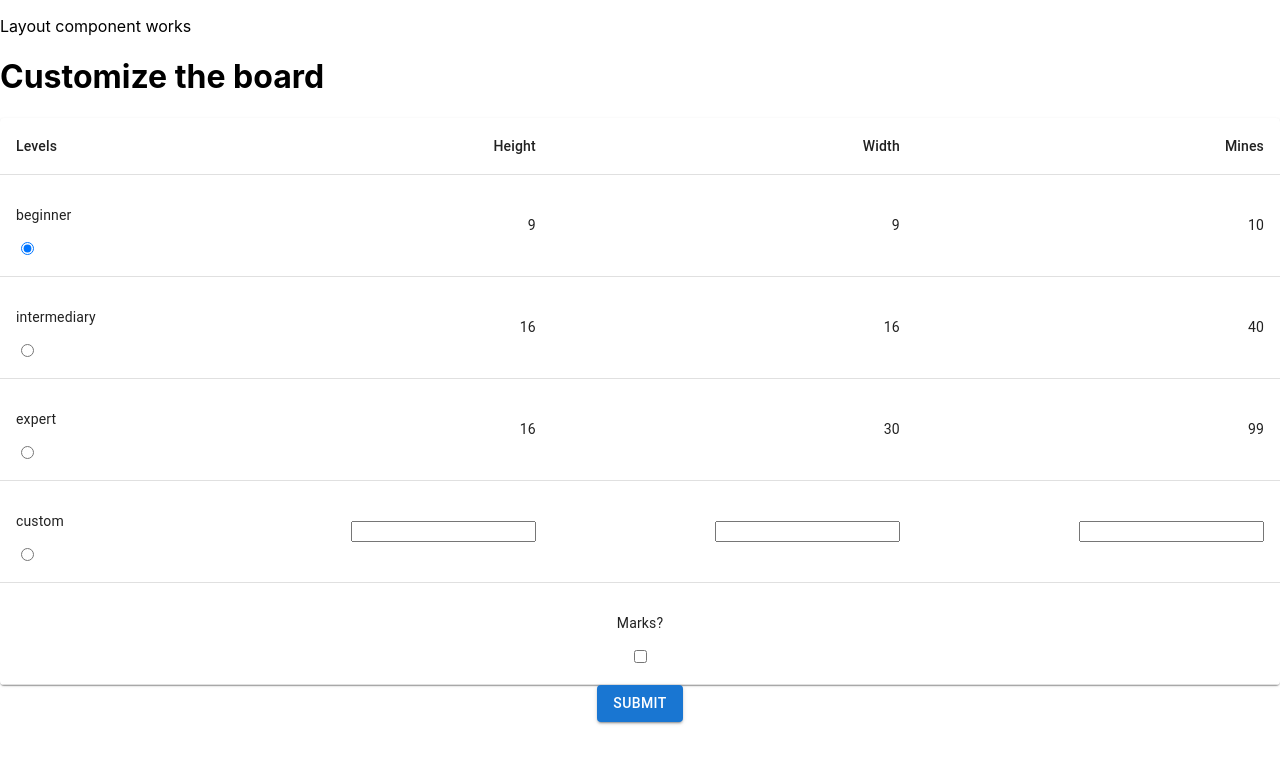
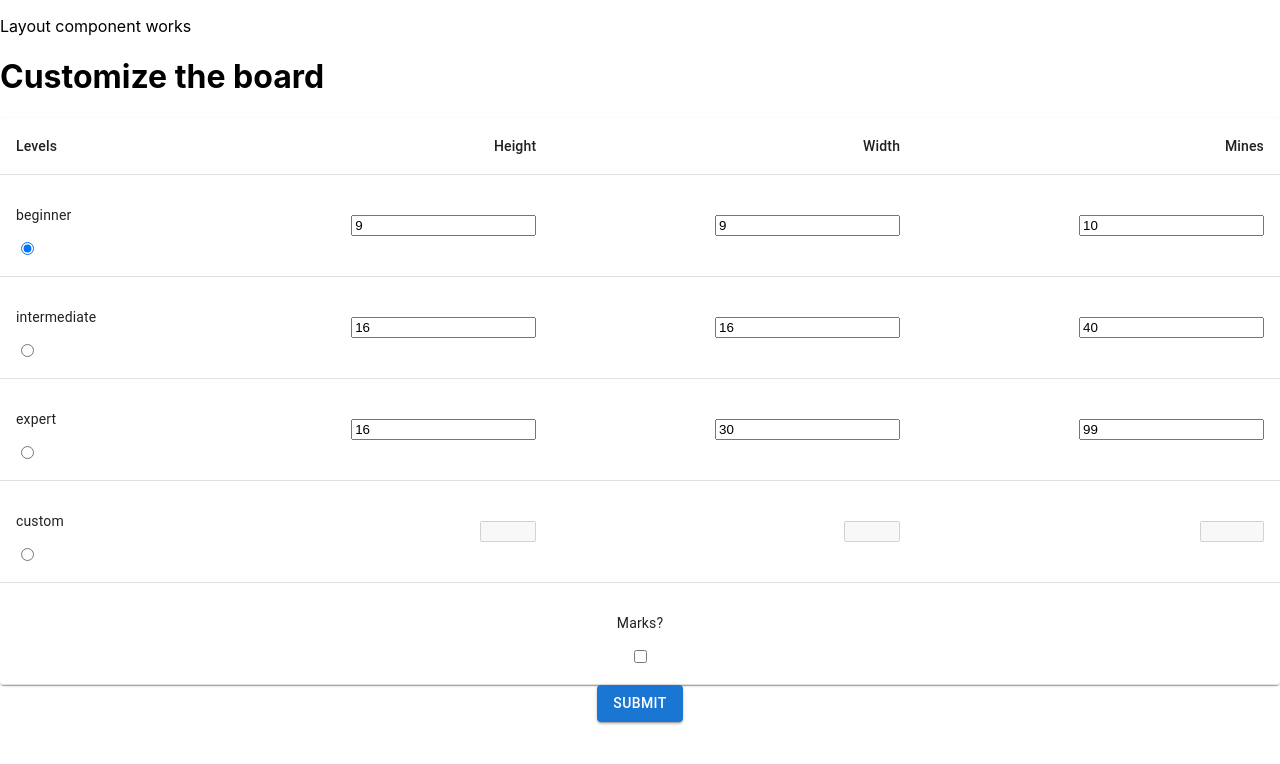
Before and after one commit to ln56b/ln56b-react-minesweeper, a React (Create React App) app: page / in a window 1280 px wide. Shown: the top 764 px of the page. Built offline with nearby package versions, Linux system fonts and the light colour scheme.

Commit message:
feat(form): functional
needs refacto

BREAKING CHANGE: and style

```diff
--- a/src/components/Editor.jsx
+++ b/src/components/Editor.jsx
@@ -8,22 +8,22 @@ import TableRow from "@mui/material/TableRow"
 import Paper from "@mui/material/Paper"
 import Button from "@mui/material/Button"
 
-const levelsEnum = {
+const LEVELS = {
 	Beginner: "beginner",
-	Intermediary: "intermediary",
+	Intermediate: "intermediate",
 	Expert: "expert",
 	Custom: "custom"
 }
 
 const initialFormState = {
-	level: levelsEnum.Beginner,
+	level: LEVELS.Beginner,
 	marks: false
 }
 
 const formReducer = (state, event) => {
 	if (event.reset) {
 		return {
-			level: levelsEnum.Beginner,
+			level: LEVELS.Beginner,
 			marks: false
 		}
 	}
@@ -78,80 +78,99 @@ function Editor() {
 						<TableHead>
 							<TableRow>
 								<TableCell>Levels</TableCell>
-								<TableCell align='right'>Height</TableCell>
-								<TableCell align='right'>Width</TableCell>
-								<TableCell align='right'>Mines</TableCell>
+								{["Height", "Width", "Mines"].map((name, id) => (
+									<TableCell align='right' key={id}>
+										{name}
+									</TableCell>
+								))}
 							</TableRow>
 						</TableHead>
 						<TableBody>
-							{/* <fieldset disabled={submitting}> */}
 							<TableRow>
 								<TableCell>
 									<div className='radio'>
 										<label>
-											<p>{levelsEnum.Beginner}</p>
+											<p>{LEVELS.Beginner}</p>
 											<input
 												type='radio'
 												name='level'
-												value={levelsEnum.Beginner}
-												checked={formData.level === levelsEnum.Beginner}
+												value={LEVELS.Beginner}
+												checked={formData.level === LEVELS.Beginner}
 												onChange={handleChange}
 											/>
 										</label>
 									</div>
 								</TableCell>
-								<TableCell align='right'>9</TableCell>
-								<TableCell align='right'>9</TableCell>
-								<TableCell align='right'>10</TableCell>
+								<TableCell align='right'>
+									<input name='height' value={9} readOnly />
+								</TableCell>
+								<TableCell align='right'>
+									<input name='height' value={9} readOnly />
+								</TableCell>
+								<TableCell align='right'>
+									<input name='height' value={10} readOnly />
+								</TableCell>
 							</TableRow>
 							<TableRow>
 								<TableCell component='th' scope='level'>
 									<div className='radio'>
 										<label>
-											<p>{levelsEnum.Intermediary}</p>
+											<p>{LEVELS.Intermediate}</p>
 											<input
 												type='radio'
 												name='level'
-												value={levelsEnum.Intermediary}
-												checked={formData.level === levelsEnum.Intermediary}
+												value={LEVELS.Intermediate}
+												checked={formData.level === LEVELS.Intermediate}
 												onChange={handleChange}
 											/>
 										</label>
 									</div>
 								</TableCell>
-								<TableCell align='right'>16</TableCell>
-								<TableCell align='right'>16</TableCell>
-								<TableCell align='right'>40</TableCell>
+								<TableCell align='right'>
+									<input name='height' value={16} readOnly />
+								</TableCell>
+								<TableCell align='right'>
+									<input name='height' value={16} readOnly />
+								</TableCell>
+								<TableCell align='right'>
+									<input name='height' value={40} readOnly />
+								</TableCell>
 							</TableRow>
 							<TableRow>
 								<TableCell component='th' scope='level'>
 									<div className='radio'>
 										<label>
-											<p>{levelsEnum.Expert}</p>
+											<p>{LEVELS.Expert}</p>
 											<input
 												type='radio'
 												name='level'
-												value={levelsEnum.Expert}
-												checked={formData.level === levelsEnum.Expert}
+												value={LEVELS.Expert}
+												checked={formData.level === LEVELS.Expert}
 												onChange={handleChange}
 											/>
 										</label>
 									</div>
 								</TableCell>
-								<TableCell align='right'>16</TableCell>
-								<TableCell align='right'>30</TableCell>
-								<TableCell align='right'>99</TableCell>
+								<TableCell align='right'>
+									<input name='height' value={16} readOnly />
+								</TableCell>
+								<TableCell align='right'>
+									<input name='height' value={30} readOnly />
+								</TableCell>
+								<TableCell align='right'>
+									<input name='height' value={99} readOnly />
+								</TableCell>
 							</TableRow>
 							<TableRow>
 								<TableCell component='th' scope='level'>
 									<div className='radio'>
 										<label>
-											<p>{levelsEnum.Custom}</p>
+											<p>{LEVELS.Custom}</p>
 											<input
 												type='radio'
 												name='level'
-												value={levelsEnum.Custom}
-												checked={formData.level === levelsEnum.Custom}
+												value={LEVELS.Custom}
+												checked={formData.level === LEVELS.Custom}
 												onChange={handleChange}
 											/>
 										</label>
@@ -162,20 +181,32 @@ function Editor() {
 										name='height'
 										onChange={handleChange}
 										value={formData.height || ""}
+										disabled={formData.level !== LEVELS.Custom}
+										type='number'
+										min={1}
+										max={50}
 									/>
 								</TableCell>
 								<TableCell align='right'>
 									<input
-										name='height'
+										name='width'
 										onChange={handleChange}
 										value={formData.width || ""}
+										disabled={formData.level !== LEVELS.Custom}
+										type='number'
+										min={1}
+										max={50}
 									/>
 								</TableCell>
 								<TableCell align='right'>
 									<input
-										name='height'
+										name='mines'
 										onChange={handleChange}
 										value={formData.mines || ""}
+										disabled={formData.level !== LEVELS.Custom}
+										type='number'
+										min={1}
+										max={200}
 									/>
 								</TableCell>
 							</TableRow>
@@ -192,7 +223,6 @@ function Editor() {
 									</label>
 								</TableCell>
 							</TableRow>
-							{/* </fieldset> */}
 						</TableBody>
 					</Table>
 				</TableContainer>
```
